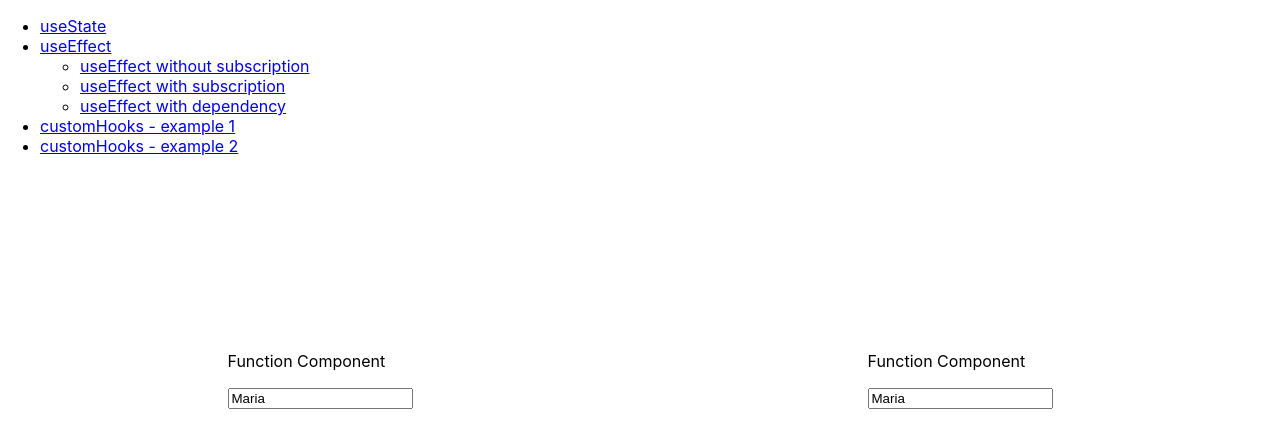
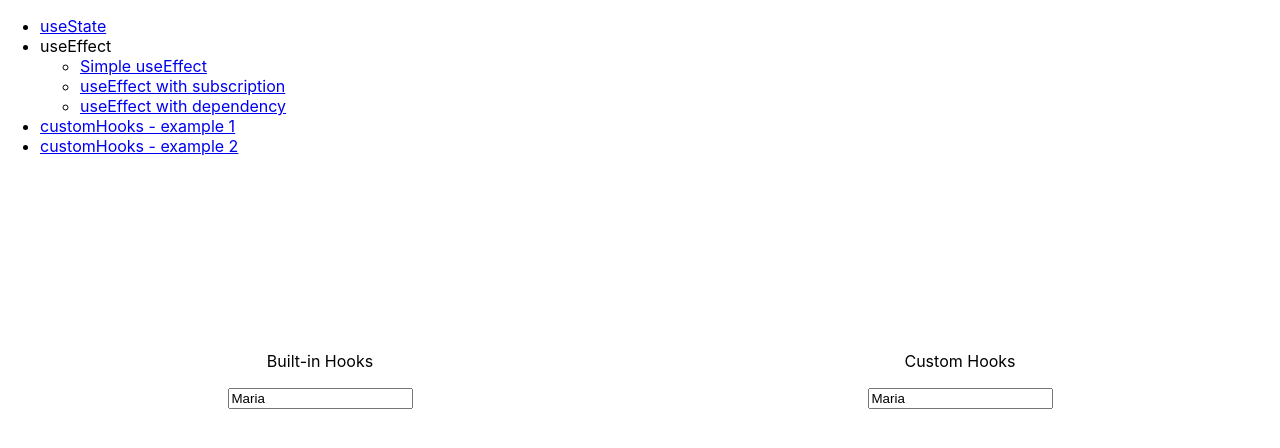
Before and after one commit to misss-popcorn/react-hooks-tutorial, a React (Create React App) app: page /customHooks/example1 in a window 1280 px wide. Shown: the top 448 px of the page. Built offline with nearby package versions, Linux system fonts and the light colour scheme.

Commit message:
code refactored

```diff
--- a/src/App.css
+++ b/src/App.css
@@ -10,11 +10,13 @@
 }
 
 .Left {
+  text-align: center;
   width: 50%;
 }
 
 .Right {
-  /* width: 50%; */
+  text-align: center;
+  width: 50%;
 }
 
 .clearfix {
--- a/src/App.js
+++ b/src/App.js
@@ -19,10 +19,10 @@ function App() {
                 <Link to="/useState">useState</Link>
               </li>
               <li>
-                <Link to="/useEffect">useEffect</Link>
+                useEffect
                 <ul>
                   <li>
-                    <Link to="/useEffect/noSubscription">useEffect without subscription</Link>
+                    <Link to="/useEffect/noSubscription/noDependency">Simple useEffect</Link>
 
                   </li>
                   <li>
@@ -51,7 +51,7 @@ function App() {
             <Route path="/useEffect/dependency">
               <UseEffectWithDependency/>
             </Route>
-            <Route path="/useEffect/noSubscription">
+            <Route path="/useEffect/noSubscription/noDependency">
               <UseEffectWithoutSubscription/>
             </Route>
             <Route path="/useEffect/subscription">
--- a/src/Components/CustomHooksExample1/CustomHookExample1.js
+++ b/src/Components/CustomHooksExample1/CustomHookExample1.js
@@ -12,7 +12,7 @@ export function CustomHook() {
 
   return (
     <span className="Right">
-      <p>Function Component</p>
+      <p>Custom Hooks</p>
       <input value={name} onChange={handleChange}></input>
     </span>
   );
--- a/src/Components/CustomHooksExample1/PlainHookExample1.js
+++ b/src/Components/CustomHooksExample1/PlainHookExample1.js
@@ -14,7 +14,7 @@ export function PlainHook() {
 
   return (
     <span className="Left">
-      <p>Function Component</p>
+      <p>Built-in Hooks</p>
       <input value={name} onChange={handleChange}></input>
     </span>
   );
--- a/src/Components/UseEffectWithSubscription/Class.js
+++ b/src/Components/UseEffectWithSubscription/Class.js
@@ -3,7 +3,7 @@ import React from "react";
 export default class UseEffectClass extends React.Component {
   constructor() {
     super();
-
+    this.interval = 0;
     this.state = {
       count: 0
     };
@@ -18,7 +18,7 @@ export default class UseEffectClass extends React.Component {
     }, 1000);
   }
 
-  componentWillUnMount() {
+  componentWillUnmount() {
     clearInterval(this.interval);
   }
 
```
